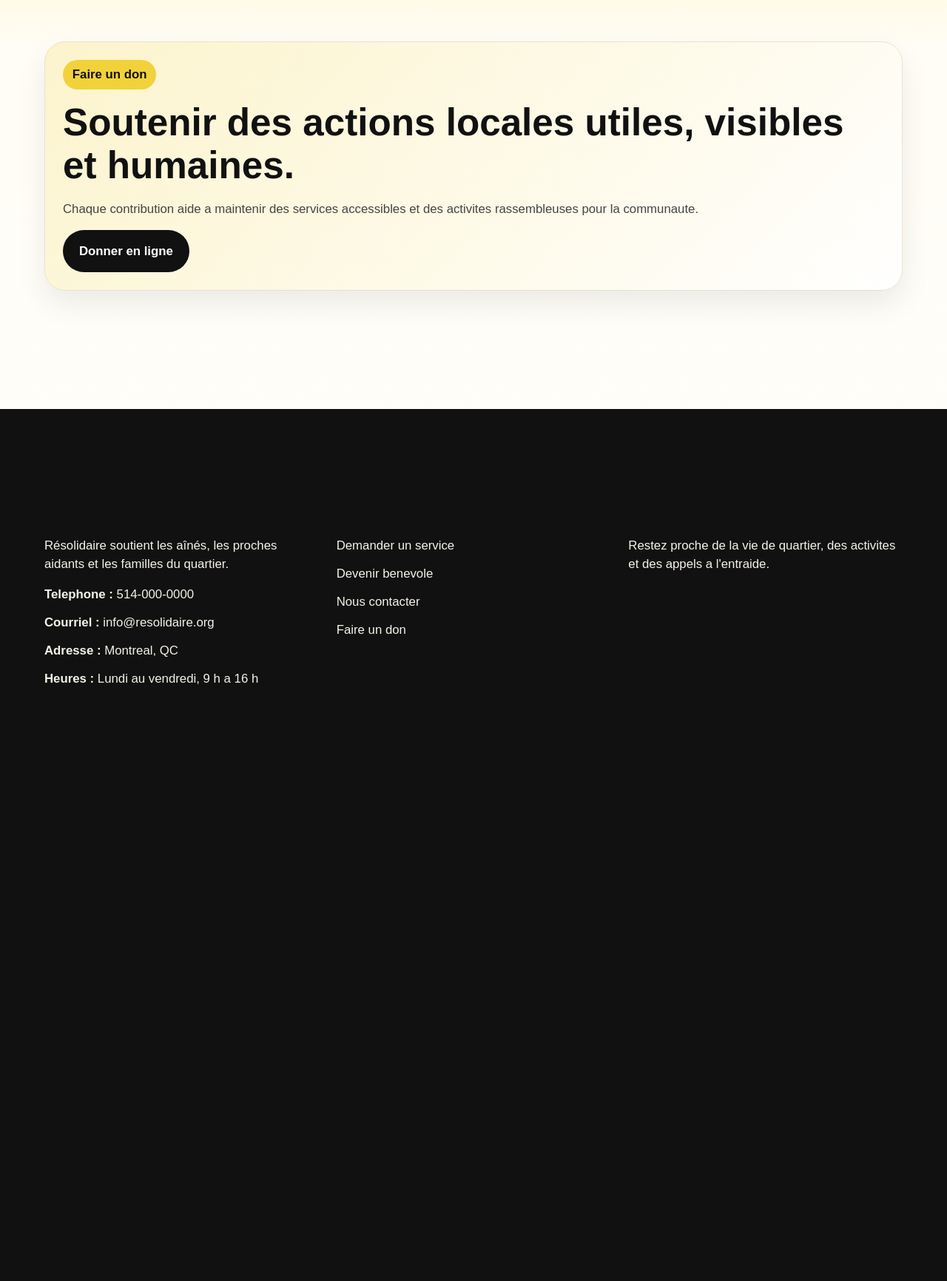
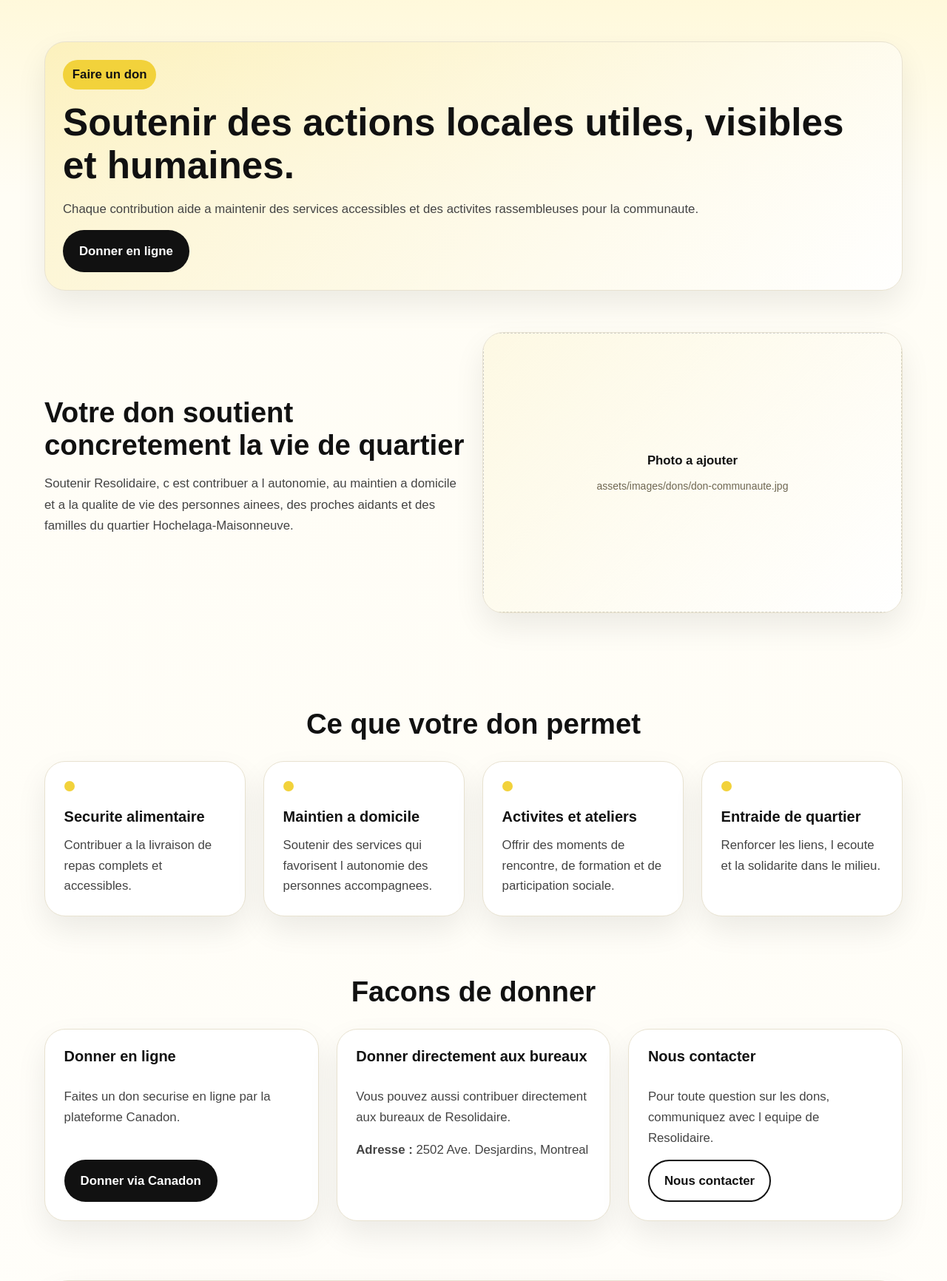
Before and after one commit to vanessafedyna/site_web_resolidaire, a PHP site: page /don.php in a window 1280 px wide. Shown: the part 103-1835 px from the top of the page at 74% size. Before the commit the page ends 1028 px from the top, so only its background shows below. Run offline with PHP 8.4, Linux system fonts and the light colour scheme; data that the repository does not hold is empty.

Commit message:
creer la page faire un don

```diff
--- /dev/null
+++ b/assets/css/don.css
@@ -0,0 +1,179 @@
+/* DON PAGE LAYOUT */
+.don-section-heading {
+    max-width: 720px;
+    margin: 0 auto 1.75rem;
+    text-align: center;
+}
+
+.don-section-heading h2 {
+    margin-bottom: 0;
+}
+
+.don-card,
+.don-mission-media,
+.don-cta-panel {
+    background: var(--color-white);
+    border: 1px solid var(--color-border);
+    box-shadow: var(--shadow-soft);
+}
+
+/* DON MISSION SECTION */
+.don-mission {
+    padding-top: 1.5rem;
+}
+
+.don-mission-grid,
+.don-impact-grid,
+.don-methods-grid {
+    display: grid;
+    gap: 1.5rem;
+}
+
+.don-mission-grid {
+    grid-template-columns: minmax(0, 1fr) minmax(0, 1fr);
+    align-items: center;
+}
+
+.don-mission-copy p,
+.don-cta-panel p {
+    line-height: 1.7;
+}
+
+.don-mission-media {
+    display: flex;
+    align-items: center;
+    justify-content: center;
+    min-height: 380px;
+    height: 380px;
+    overflow: hidden;
+    border-radius: 28px;
+}
+
+.don-mission-media img {
+    display: block;
+    width: 100%;
+    height: 100%;
+    object-fit: cover;
+}
+
+.don-placeholder {
+    display: flex;
+    flex-direction: column;
+    align-items: center;
+    justify-content: center;
+    width: 100%;
+    height: 100%;
+    gap: 0.75rem;
+    padding: 1.5rem;
+    text-align: center;
+    background: linear-gradient(135deg, rgba(242, 210, 59, 0.14), rgba(255, 255, 255, 0.96));
+    color: #6f6752;
+    border: 1px dashed rgba(17, 17, 17, 0.18);
+    border-radius: 22px;
+}
+
+.don-placeholder span {
+    color: var(--color-black);
+    font-weight: 700;
+}
+
+/* DON IMPACT CARDS */
+.don-impact-grid {
+    grid-template-columns: repeat(4, minmax(0, 1fr));
+}
+
+.don-card {
+    border-radius: var(--radius-lg);
+    padding: 1.6rem;
+}
+
+.don-card h3 {
+    margin-bottom: 0.8rem;
+}
+
+.don-card p {
+    margin-bottom: 0;
+    line-height: 1.65;
+}
+
+.don-dot {
+    display: inline-block;
+    width: 0.9rem;
+    height: 0.9rem;
+    margin-bottom: 1rem;
+    border-radius: 50%;
+    background: var(--color-primary);
+}
+
+/* DON METHODS */
+.don-methods {
+    padding-top: 1rem;
+}
+
+.don-methods-grid {
+    grid-template-columns: repeat(3, minmax(0, 1fr));
+}
+
+.don-method-card {
+    display: flex;
+    flex-direction: column;
+    align-items: flex-start;
+    gap: 1rem;
+}
+
+.don-method-card .button {
+    margin-top: auto;
+}
+
+.don-address {
+    margin-bottom: 0;
+}
+
+/* DON FINAL CTA */
+.don-cta {
+    padding-top: 1rem;
+}
+
+.don-cta-panel {
+    border-radius: 32px;
+    background: linear-gradient(135deg, #fff9df 0%, #fffdf3 100%);
+}
+
+@media (max-width: 980px) {
+    .don-mission-grid,
+    .don-impact-grid,
+    .don-methods-grid {
+        grid-template-columns: repeat(2, minmax(0, 1fr));
+    }
+
+    .don-mission-grid {
+        grid-template-columns: 1fr;
+    }
+}
+
+@media (max-width: 640px) {
+    .don-impact-grid,
+    .don-methods-grid {
+        grid-template-columns: 1fr;
+    }
+
+    .don-card,
+    .don-mission-media,
+    .don-cta-panel {
+        border-radius: 24px;
+    }
+
+    .don-mission-media {
+        min-height: 260px;
+        height: 260px;
+    }
+
+    .don-method-card .button,
+    .don-cta .button {
+        width: 100%;
+    }
+
+    .don-cta .quick-links {
+        width: 100%;
+    }
+}
--- a/public/don.php
+++ b/public/don.php
@@ -1,9 +1,54 @@
 <?php
 $page_title = 'Faire un don';
+$page_css = 'css/don.css';
 require_once __DIR__ . '/../includes/header.php';
-$donationCalls = DonationCall::all(true);
 $externalDonationUrl = SiteSetting::get('donation_url', '#');
 require_once __DIR__ . '/../includes/nav.php';
+
+$donImage = [
+    'path' => 'images/dons/don-communaute.jpg',
+    'alt' => 'Personnes de la communaute reunies dans un contexte de soutien de quartier.',
+];
+$donImageFile = ASSETS_PATH . '/' . ltrim($donImage['path'], '/');
+$impactCards = [
+    [
+        'title' => 'Securite alimentaire',
+        'text' => 'Contribuer a la livraison de repas complets et accessibles.',
+    ],
+    [
+        'title' => 'Maintien a domicile',
+        'text' => 'Soutenir des services qui favorisent l autonomie des personnes accompagnees.',
+    ],
+    [
+        'title' => 'Activites et ateliers',
+        'text' => 'Offrir des moments de rencontre, de formation et de participation sociale.',
+    ],
+    [
+        'title' => 'Entraide de quartier',
+        'text' => 'Renforcer les liens, l ecoute et la solidarite dans le milieu.',
+    ],
+];
+$donMethods = [
+    [
+        'title' => 'Donner en ligne',
+        'text' => 'Faites un don securise en ligne par la plateforme Canadon.',
+        'button' => 'Donner via Canadon',
+        'href' => $externalDonationUrl,
+        'external' => true,
+    ],
+    [
+        'title' => 'Donner directement aux bureaux',
+        'text' => 'Vous pouvez aussi contribuer directement aux bureaux de Resolidaire.',
+        'address' => '2502 Ave. Desjardins, Montreal',
+    ],
+    [
+        'title' => 'Nous contacter',
+        'text' => 'Pour toute question sur les dons, communiquez avec l equipe de Resolidaire.',
+        'button' => 'Nous contacter',
+        'href' => public_url('contact.php'),
+        'external' => false,
+    ],
+];
 ?>
 <main id="main-content">
     <section class="page-hero">
@@ -16,23 +61,82 @@ require_once __DIR__ . '/../includes/nav.php';
             </div>
         </div>
     </section>
-    <section>
+
+    <section class="don-mission">
+        <div class="container don-mission-grid">
+            <div class="don-mission-copy">
+                <h2>Votre don soutient concretement la vie de quartier</h2>
+                <p>Soutenir Resolidaire, c est contribuer a l autonomie, au maintien a domicile et a la qualite de vie des personnes ainees, des proches aidants et des familles du quartier Hochelaga-Maisonneuve.</p>
+            </div>
+            <div class="don-mission-media">
+                <?php if (is_file($donImageFile)): ?>
+                    <img src="<?= e(asset_url($donImage['path'])); ?>" alt="<?= e($donImage['alt']); ?>">
+                <?php else: ?>
+                    <div class="don-placeholder" role="img" aria-label="<?= e($donImage['alt']); ?>">
+                        <span>Photo a ajouter</span>
+                        <small><?= e('assets/' . ltrim($donImage['path'], '/')); ?></small>
+                    </div>
+                <?php endif; ?>
+            </div>
+        </div>
+    </section>
+
+    <section class="don-impact">
         <div class="container">
-            <div class="cards-grid">
-                <?php foreach ($donationCalls as $call): ?>
-                    <article class="card">
-                        <div class="card-media"><img src="<?= e(upload_url($call['image'])); ?>" alt="<?= e($call['title']); ?>"></div>
-                        <div class="card-body">
-                            <h3><?= e($call['title']); ?></h3>
-                            <p><?= e($call['description']); ?></p>
-                            <a class="button button-secondary" href="<?= e($call['button_url'] ?: $externalDonationUrl); ?>" target="_blank" rel="noopener">
-                                <?= e($call['button_text'] ?: 'Contribuer'); ?>
-                            </a>
-                        </div>
+            <div class="don-section-heading">
+                <h2>Ce que votre don permet</h2>
+            </div>
+            <div class="don-impact-grid">
+                <?php foreach ($impactCards as $card): ?>
+                    <article class="don-card">
+                        <span class="don-dot" aria-hidden="true"></span>
+                        <h3><?= e($card['title']); ?></h3>
+                        <p><?= e($card['text']); ?></p>
                     </article>
                 <?php endforeach; ?>
             </div>
         </div>
     </section>
+
+    <section class="don-methods">
+        <div class="container">
+            <div class="don-section-heading">
+                <h2>Facons de donner</h2>
+            </div>
+            <div class="don-methods-grid">
+                <?php foreach ($donMethods as $method): ?>
+                    <article class="don-card don-method-card">
+                        <h3><?= e($method['title']); ?></h3>
+                        <p><?= e($method['text']); ?></p>
+                        <?php if (!empty($method['address'])): ?>
+                            <p class="don-address"><strong>Adresse :</strong> <?= e($method['address']); ?></p>
+                        <?php endif; ?>
+                        <?php if (!empty($method['button'])): ?>
+                            <a
+                                class="button<?= $method['title'] === 'Nous contacter' ? ' button-secondary' : ''; ?>"
+                                href="<?= e($method['href']); ?>"
+                                <?= !empty($method['external']) ? 'target="_blank" rel="noopener"' : ''; ?>
+                            >
+                                <?= e($method['button']); ?>
+                            </a>
+                        <?php endif; ?>
+                    </article>
+                <?php endforeach; ?>
+            </div>
+        </div>
+    </section>
+
+    <section class="don-cta">
+        <div class="container">
+            <div class="panel don-cta-panel">
+                <h2>Chaque contribution compte.</h2>
+                <p>Votre soutien aide Resolidaire a poursuivre sa mission aupres des personnes du quartier.</p>
+                <div class="quick-links">
+                    <a class="button" href="<?= e($externalDonationUrl); ?>" target="_blank" rel="noopener">Donner en ligne</a>
+                    <a class="button button-secondary" href="<?= e(public_url('contact.php')); ?>">Nous contacter</a>
+                </div>
+            </div>
+        </div>
+    </section>
 </main>
 <?php require_once __DIR__ . '/../includes/footer.php'; ?>
```
